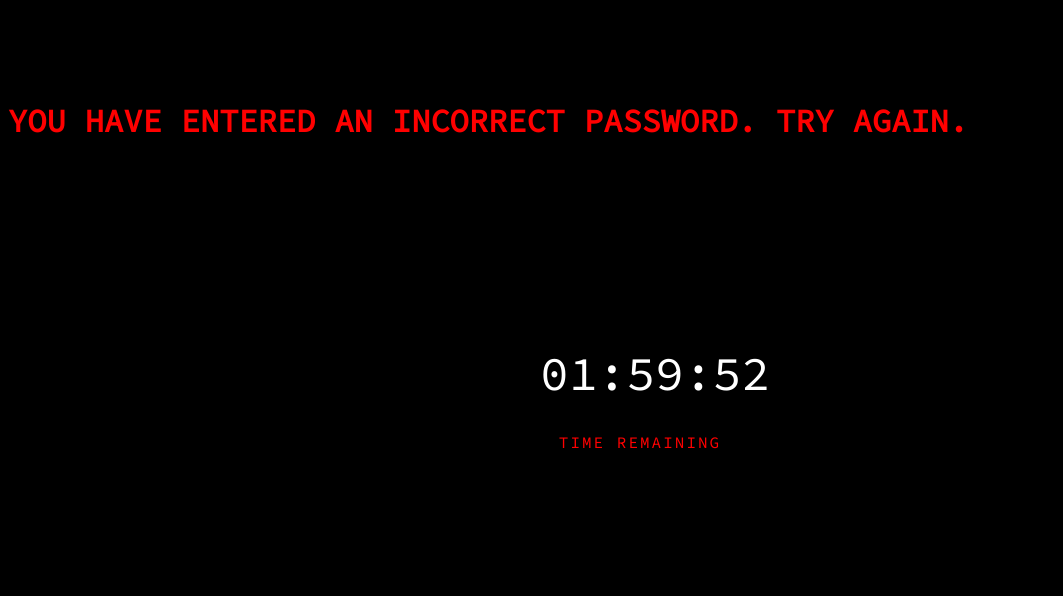
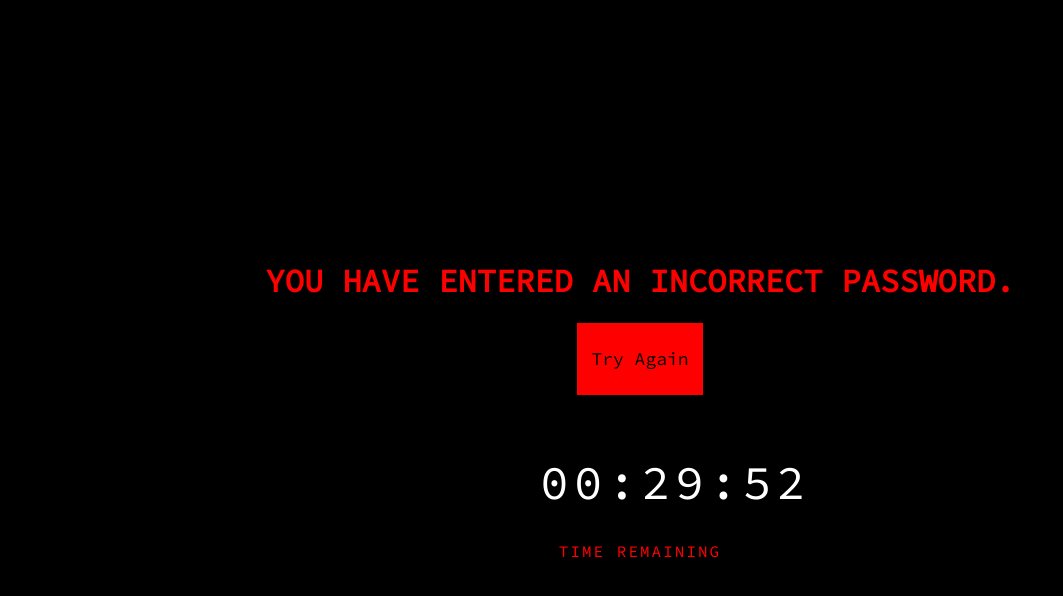
Before and after one commit to joanemily/villianGame, a plain HTML site: page index.html in a window 1280 px wide. Both pictures are taken after typing "Sample123" into the empty fields and a click on the button "Submit". Shown: the whole page, without its empty margins (0-1063 px from the left). Drawn offline with Linux system fonts and the light colour scheme.

Commit message:
added some fine tuning... trying to add a glitch effect.

```diff
--- a/index.html
+++ b/index.html
@@ -12,9 +12,10 @@
                 <h1>YOU HAVE SUCCESSFULLY DEACTIVATED THE ALARM.</h1>
             </div>
             <div id="error">
-                <h1>YOU HAVE ENTERED AN INCORRECT PASSWORD. TRY AGAIN.</h1>
+                <h1>YOU HAVE ENTERED AN INCORRECT PASSWORD.</h1>
+                <button type="button" onclick="login()">Try Again</button>
             </div>
-            <div id="countdown">
+            <div id="countdown" class="glitch">
                 <div id='tiles' class="color-full"></div>
                 <div class="countdown-label">Time Remaining</div>
             </div>
--- a/index.js
+++ b/index.js
@@ -7,6 +7,9 @@ if (pwValue != 'LifeIsVile2021' || pwValue == null) {
 //if incorrect, hide #login page and show #error page
 document.getElementById("login").style.visibility = 'hidden';
 document.getElementById("error").style.visibility = 'visible';
+var glitch = document.getElementsByClassName("glitch");
+glitch.pseudoStyle("before", "animation", "glitch .3s cubic-bezier(.25, .46, .45, .94) both 5");
+glitch.pseudoStyle("after", "animation", "glitch .3s cubic-bezier(.25, .46, .45, .94) reverse both 5");
 }
 else if (pwValue == 'LifeIsVile2021') {
 //if correct, hide #login page and show #success page
@@ -17,8 +20,14 @@ document.getElementById("success").style.visibility = 'visible';
 
 }
 
+login = () =>
+{
+document.getElementById("error").style.visibility = 'hidden';
+document.getElementById("login").style.visibility = 'visible';
 
-var minutes = 120;
+}
+
+var minutes = 30;
 
 var target_date = new Date().getTime() + ((minutes * 60 ) * 1000); // set the countdown date
 var time_limit = ((minutes * 60 ) * 1000);
--- a/style.css
+++ b/style.css
@@ -22,6 +22,8 @@ body {
     grid-area: overlay;
     visibility: hidden;
     font-family: 'Source Code Pro', monospace;
+    text-align: center;
+    margin-top: 10em;
 }
 
 #grid {
@@ -86,7 +88,7 @@ button:focus{
       height: 96px;
       text-align: center;
       background: none;
-      margin: auto;
+      margin-top: 5em;
       visibility: visible;
   }
 
@@ -143,3 +145,73 @@ button:focus{
       text-transform: uppercase;
       display: inline-block;
   }
+
+  .glitch {
+	text-decoration: none;
+	text-transform: uppercase;
+	position: absolute;
+	top: 50%;
+	left: 50%;
+	transform: translate(-50%, -50%);
+	margin: 0;
+	color: #fff;
+	letter-spacing: 5px;
+
+    }
+
+    .glitch:after {
+		color: #f0f;
+        z-index: -2;
+        display: block;
+		content: attr(data-glitch);
+		text-transform: uppercase;
+		position: absolute;
+		top: 0;
+		left: 0;
+		height: 100%;
+		width: 100%;
+		opacity: .8;
+    }
+    .glitch:before {
+		color: #0ff;
+        z-index: -1;
+        display: block;
+		content: attr(data-glitch);
+		text-transform: uppercase;
+		position: absolute;
+		top: 0;
+		left: 0;
+		height: 100%;
+		width: 100%;
+		opacity: .8;
+	}
+
+
+
+@media only screen and (max-width: 400px) {
+	.glitch {
+		font-size: 3em;
+	}
+}
+
+
+@keyframes glitch {
+	0% {
+		transform: translate(0)
+	}
+	20% {
+		transform: translate(-5px, 5px)
+	}
+	40% {
+		transform: translate(-5px, -5px)
+	}
+	60% {
+		transform: translate(5px, 5px)
+	}
+	80% {
+		transform: translate(5px, -5px)
+	}
+	to {
+		transform: translate(0)
+	}
+}
```
